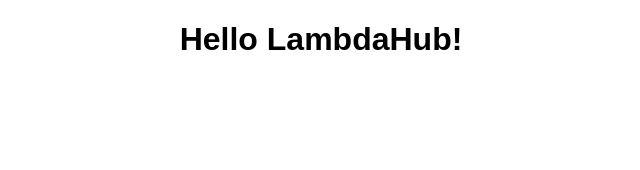
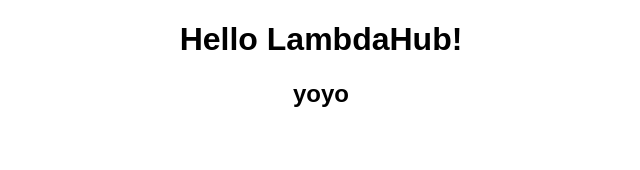
Before and after one commit to christhecoolcoder/Lambda-Hub, a React (Create React App) app in the folder client/: page / in a window 1280 px wide. Shown: the top 170 px of the page, without its empty margins (319-959 px from the left). Built offline with nearby package versions, Linux system fonts and the light colour scheme.

Commit message:
new branch

```diff
--- a/client/src/App.jsx
+++ b/client/src/App.jsx
@@ -6,6 +6,7 @@ class App extends Component {
     return (
       <div className="App">
         <h1>Hello LambdaHub!</h1>
+        <h2>yoyo</h2>
       </div>
     );
   }
```
